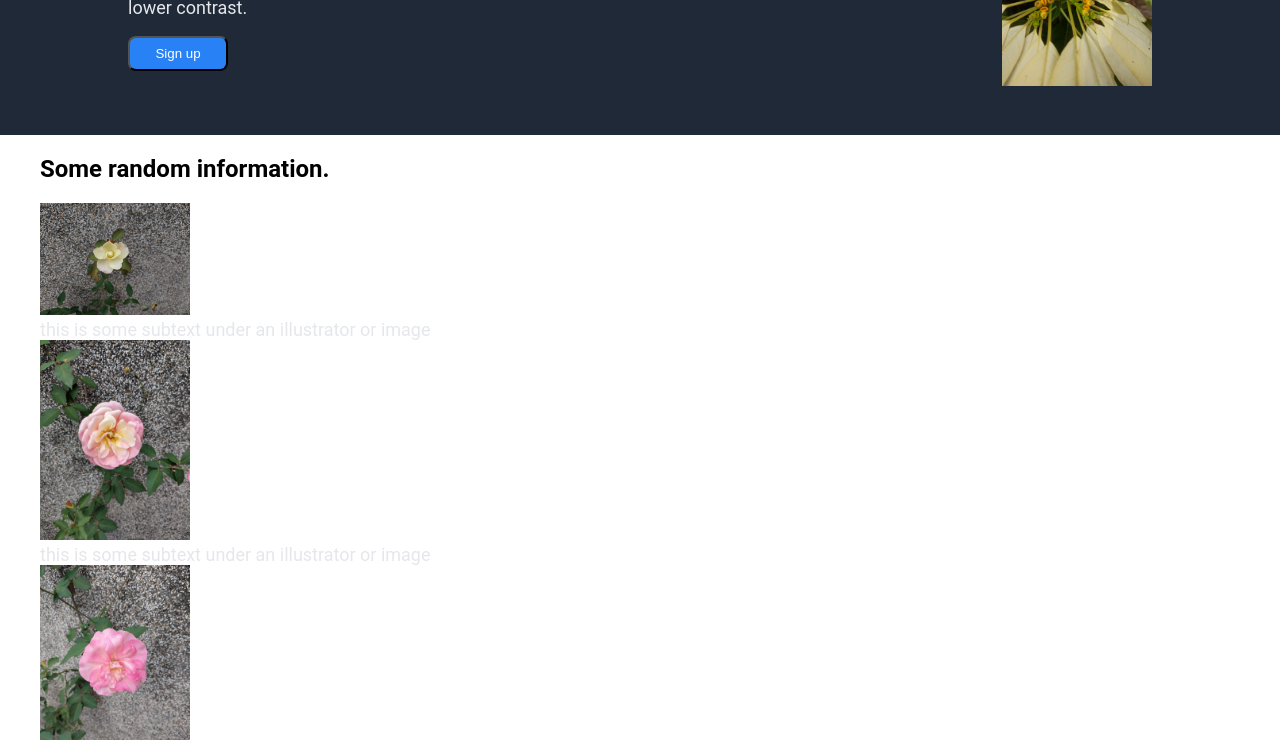
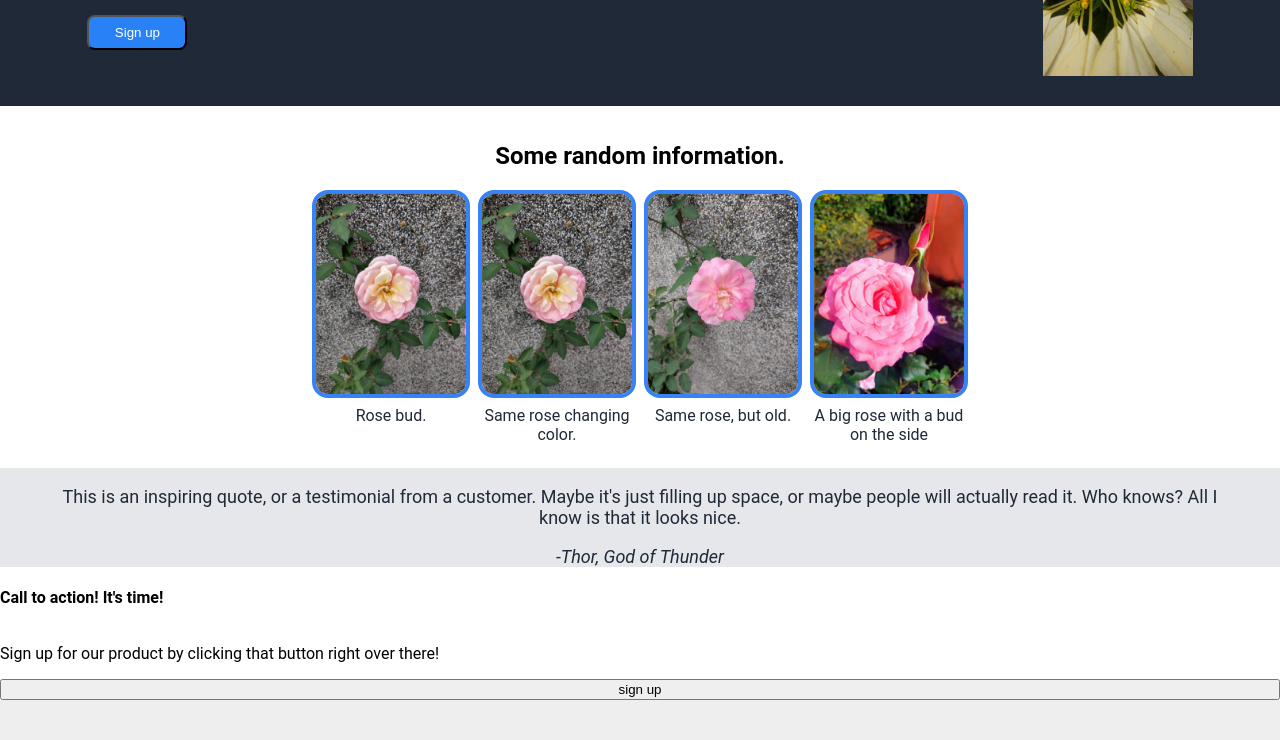
Before and after one commit to NatanAlkmim/odin-projects, a plain HTML site: page landing-page/page.html in a window 1280 px wide. Shown: the part 207-947 px from the top of the page. Drawn offline with Linux system fonts and the light colour scheme.

Commit message:
Continue the landing page project
Finish styling of the random information section

```diff
--- a/landing-page/page.html
+++ b/landing-page/page.html
@@ -26,12 +26,15 @@
                         <!--Rever os atributos e valores-->
                         <h1 class="header-title">This website is awesome</h1>
                         <!--Rever os atributos e valores-->
-                        <p class="about-text">
+                        <p class="header-text">
                             This website has some subtext that goes here under the main title.
                             It's a smaller font and the color is lower contrast.
                         </p>
-                        <button class="button one">Sign up</button>
+                        <div class="sign-up">
+                            <button class="button">Sign up</button>
+                        </div>
                     </section>
+
                     <figure class="image-local">
                         <img src="images/image-01.jpg" width="150" alt="A butterfly on a flower"/>
                     </figure>
@@ -42,35 +45,39 @@
         <main class="wrap3">
 
             <figure class="random-images">
+                <div class="random-title">
                     <h2>Some random information.</h2>
+                </div>
 
+                <div class="image-wrap">
                     <section class="images">
-                    <img src="images/image-02.jpg" width="150" alt="Rose Bud"/>
+                        <img src="images/image-03.jpg" width="150" alt="Rose Bud"/>
                         <figcaption class="about-text"><!--Rever os atributos e valores-->
-                        this is some subtext under an illustrator or image
+                            Rose bud.
                         </figcaption>
                     </section>
 
                     <section class="images">
-                    <img src="images/image-03.jpg" width="150" alt="same rose changing color"/>
+                        <img src="images/image-03.jpg" width="150" alt="Same rose changing color"/>
                         <figcaption class="about-text"><!--Rever os atributos e valores-->
-                        this is some subtext under an illustrator or image
+                            Same rose changing color.
                         </figcaption>
                     </section>
 
                     <section class="images">
                         <img src="images/image-04.jpg" width="150" alt="Same rose, but old"/>
                         <figcaption class="about-text"><!--Rever os atributos e valores-->
-                        this is some subtext under an illustrator or image
+                            Same rose, but old.
                         </figcaption>
                     </section>
 
                     <section class="images">
                         <img src="images/image-05.jpg" width="150" alt="a big rose with a bud on the side"/>
                         <figcaption class="about-text"><!--Rever os atributos e valores-->
-                        this is some subtext under an illustrator or image
+                            A big rose with a bud on the side
                         </figcaption>
                     </section>
+                </div>
 
             </figure>
 
--- a/landing-page/style.css
+++ b/landing-page/style.css
@@ -10,7 +10,6 @@ body {
     display: flex;
     justify-content: space-between;
     padding: 8px 64px;
-    min-width: 512px
 }
 
 ul {
@@ -44,8 +43,9 @@ a {
 
 .wrap2 {
     display: flex;
-    padding: 8px 64px;
-    gap: 32px
+    padding-top: 8px;
+    gap: 32px;
+    justify-content: center;
 }
 
 .about-website {
@@ -61,9 +61,10 @@ a {
     margin-bottom: 0;
 }
 
-.about-text {
+.header-text {
     font-size: 18px;
     color: #E5E7EB;
+
 }
 
 .sign-up {
@@ -83,9 +84,62 @@ a {
     display: flex;
     flex-direction: column;
     justify-content: center;
+    margin: 0;
+}
+
+.wrap3 {
+    display: flex;
+    flex-direction: column;
+    margin: 0;
+    padding: 0;
+}
+
+.random-title {
     text-align: center;
-    margin: 0
 }
+
+.image-wrap {
+  display: flex;
+  gap: 16px;
+  justify-content: center;
+  align-items: flex-start;
+}
+
+.images {
+  display: flex;
+  flex-direction: column;
+  align-items: center;
+  width: 150px;
+}
+
+
+.images img {
+  display: block;
+  width: 100%;
+  border-radius: 16px;
+  border: 4px solid #3882F5;
+}
+
+.images figcaption, .quote {
+  width: 100%;
+  margin-top: 8px;
+  text-align: center;
+  color: #1F2937;
+  white-space: normal;
+  word-wrap: break-word;
+  word-break: break-word;
+}
+
+.quote {
+    background-color: #E5E7EB;
+    color: #1F2937;
+    font-size: 18px;
+}
+
+
+
+
+
 
 
 footer {
```
Lines whose indentation alone changed are shown as unchanged.
